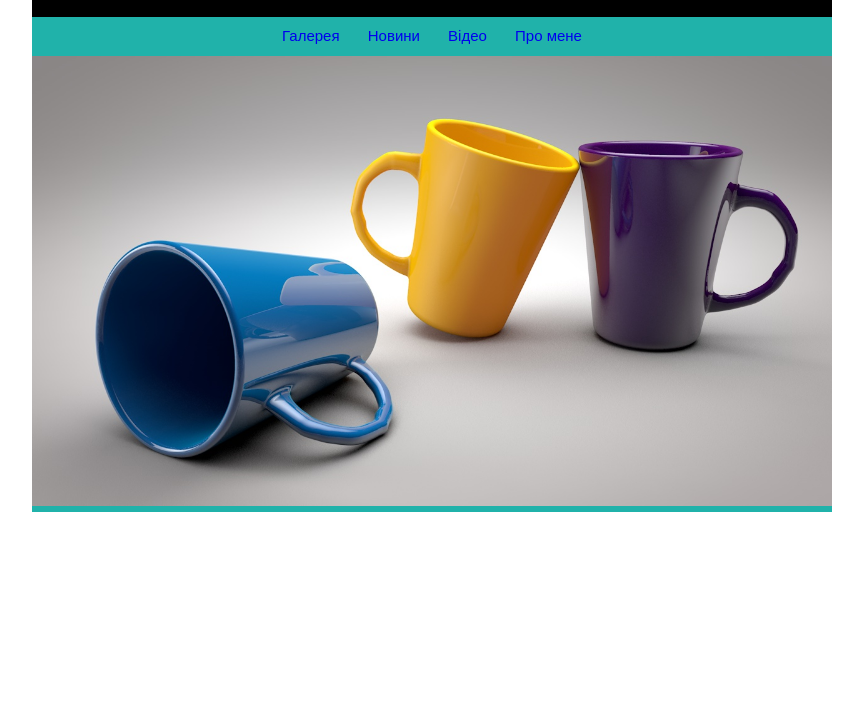
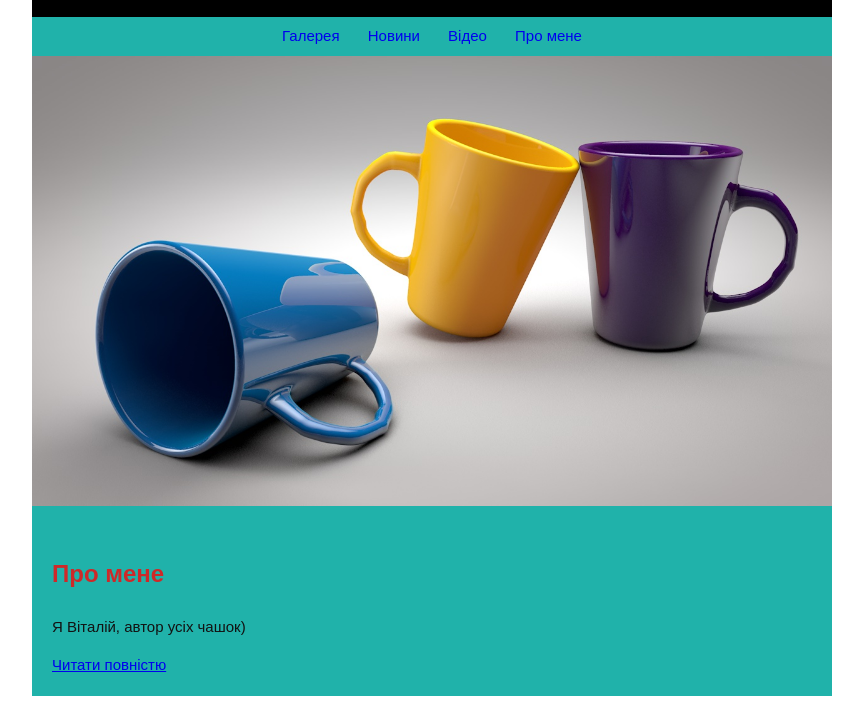
Before and after one commit to NikolayGogol/LearningGit, a plain HTML site: page index.html in a window 1280 px wide. Shown: the part 103-819 px from the top of the page, without its empty margins (208-1071 px from the left). Drawn offline with Linux system fonts and the light colour scheme.

Commit message:
my cup site

```diff
--- a/index.html
+++ b/index.html
@@ -20,6 +20,13 @@
          </div>
 
          <img class="image1" src="img/1.jpg" alt="">
+         <div class="content">
+         	 <h3 class="content-title">Про мене</h3>
+         	 <div class="content-text">
+         	 	<p> Я Віталій, автор усіх чашок)</p>
+         	 	<a href="#">Читати повністю</a>
+         	 </div>
+         </div>
      </div>
   </body>
 </html>
--- a/main.css
+++ b/main.css
@@ -64,3 +64,16 @@ body{
 .image1 {
 	width: 100%;
 }
+
+
+ /*content*/
+
+ .content {
+ 	padding: 20px;
+ }
+
+.content-title {
+	margin: o;
+	font-size: 24px;
+	color: #ce2929;
+}
```
